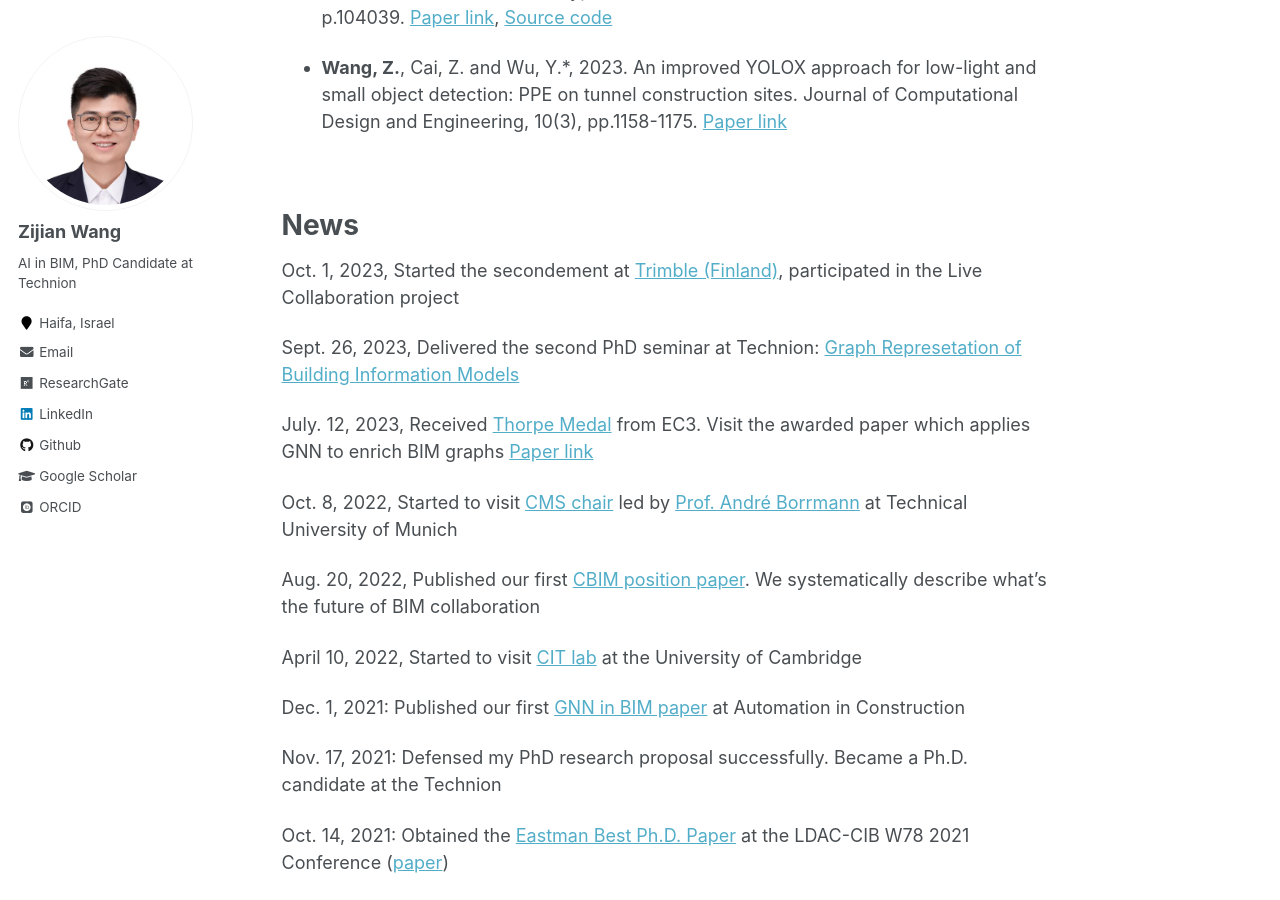
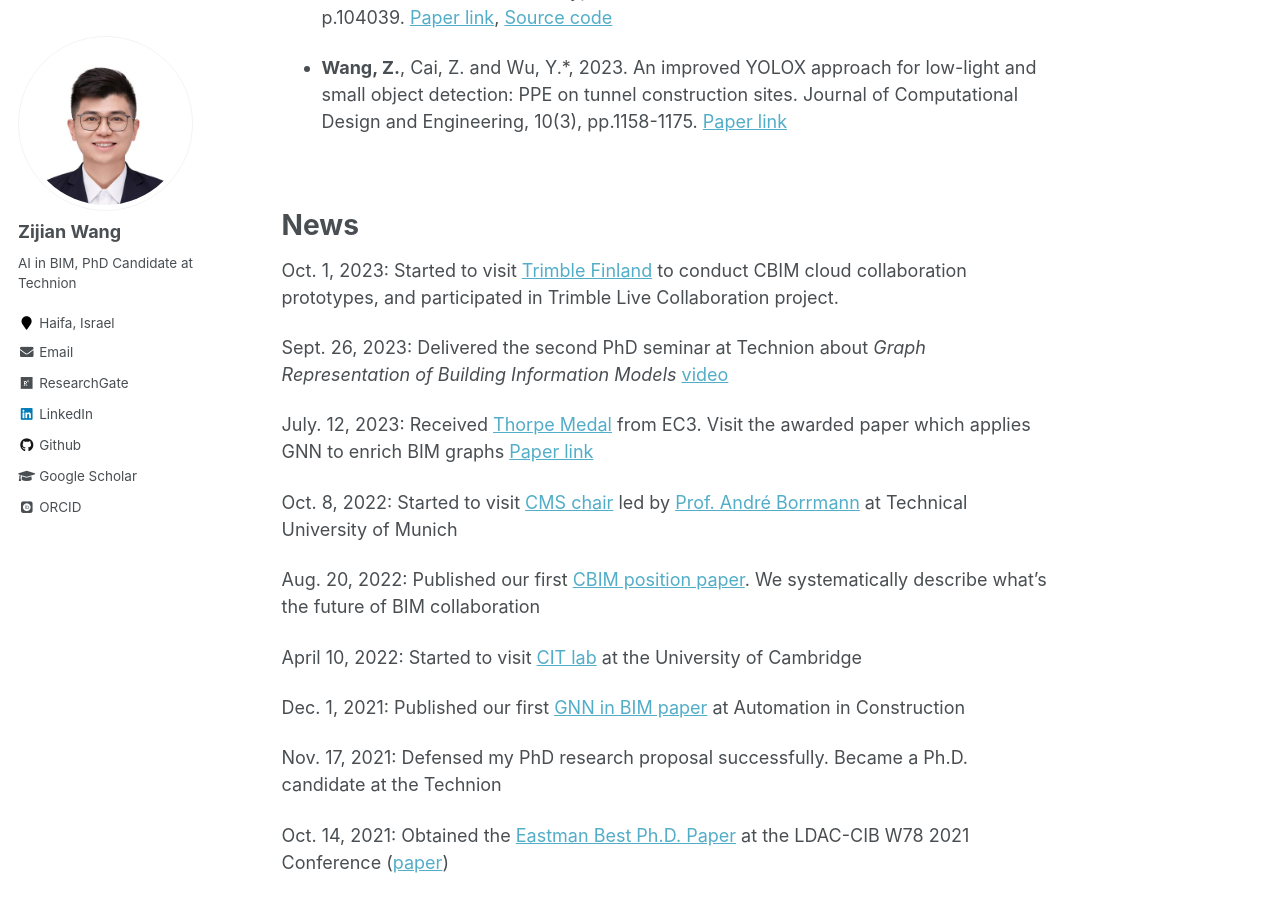
Before and after one commit to ZijianWang-ZW/zijianwang-zw.github.io, a Jekyll site: the page built from _pages/about.md, in a window 1280 px wide and 900 px high, scrolled down 1381 px. Built offline with Jekyll 4.4.1, drawn with Linux system fonts in a browser that asks for light colours; some web fonts are replaced.

Commit message:
fix the main page and the citation

```diff
--- a/_pages/about.md
+++ b/_pages/about.md
@@ -49,17 +49,17 @@ Selected Publications
 
 News
 ======
-Oct. 1, 2023, Started the secondement at [Trimble (Finland)](https://www.trimble.com/en), participated in the Live Collaboration project
+Oct. 1, 2023: Started to visit [Trimble Finland](https://www.trimble.com/en) to conduct CBIM cloud collaboration prototypes, and participated in Trimble Live Collaboration project.
 
-Sept. 26, 2023, Delivered the second PhD seminar at Technion: [Graph Represetation of Building Information Models](https://youtu.be/fYasvx-MV-Q?si=nUcM8DH0GNpsMQuP)
+Sept. 26, 2023: Delivered the second PhD seminar at Technion about *Graph Representation of Building Information Models* [video](https://youtu.be/fYasvx-MV-Q?feature=shared)
 
-July. 12, 2023, Received [Thorpe Medal](https://ec-3.org/awards/thorpe-metal/) from EC3. Visit the awarded paper which applies GNN to enrich BIM graphs [Paper link](https://www.sciencedirect.com/science/article/abs/pii/S0926580521004908)
+July. 12, 2023: Received [Thorpe Medal](https://ec-3.org/awards/thorpe-metal/) from EC3. Visit the awarded paper which applies GNN to enrich BIM graphs [Paper link](https://www.sciencedirect.com/science/article/abs/pii/S0926580521004908)
 
-Oct. 8, 2022, Started to visit [CMS chair](https://www.cee.ed.tum.de/cms/home/) led by [Prof. André Borrmann](https://www.professoren.tum.de/en/borrmann-andre)  at Technical University of Munich
+Oct. 8, 2022: Started to visit [CMS chair](https://www.cee.ed.tum.de/cms/home/) led by [Prof. André Borrmann](https://www.professoren.tum.de/en/borrmann-andre)  at Technical University of Munich
 
-Aug. 20, 2022, Published our first [CBIM position paper](https://doi.org/10.1016/j.aei.2022.101711). We systematically describe what's the future of BIM collaboration
+Aug. 20, 2022: Published our first [CBIM position paper](https://doi.org/10.1016/j.aei.2022.101711). We systematically describe what's the future of BIM collaboration
 
-April 10, 2022, Started to visit [CIT lab](https://cit.eng.cam.ac.uk/) at the University of Cambridge
+April 10, 2022: Started to visit [CIT lab](https://cit.eng.cam.ac.uk/) at the University of Cambridge
 
 Dec. 1, 2021: Published our first [GNN in BIM paper](https://www.sciencedirect.com/science/article/abs/pii/S0926580521004908) at Automation in Construction
 
```
